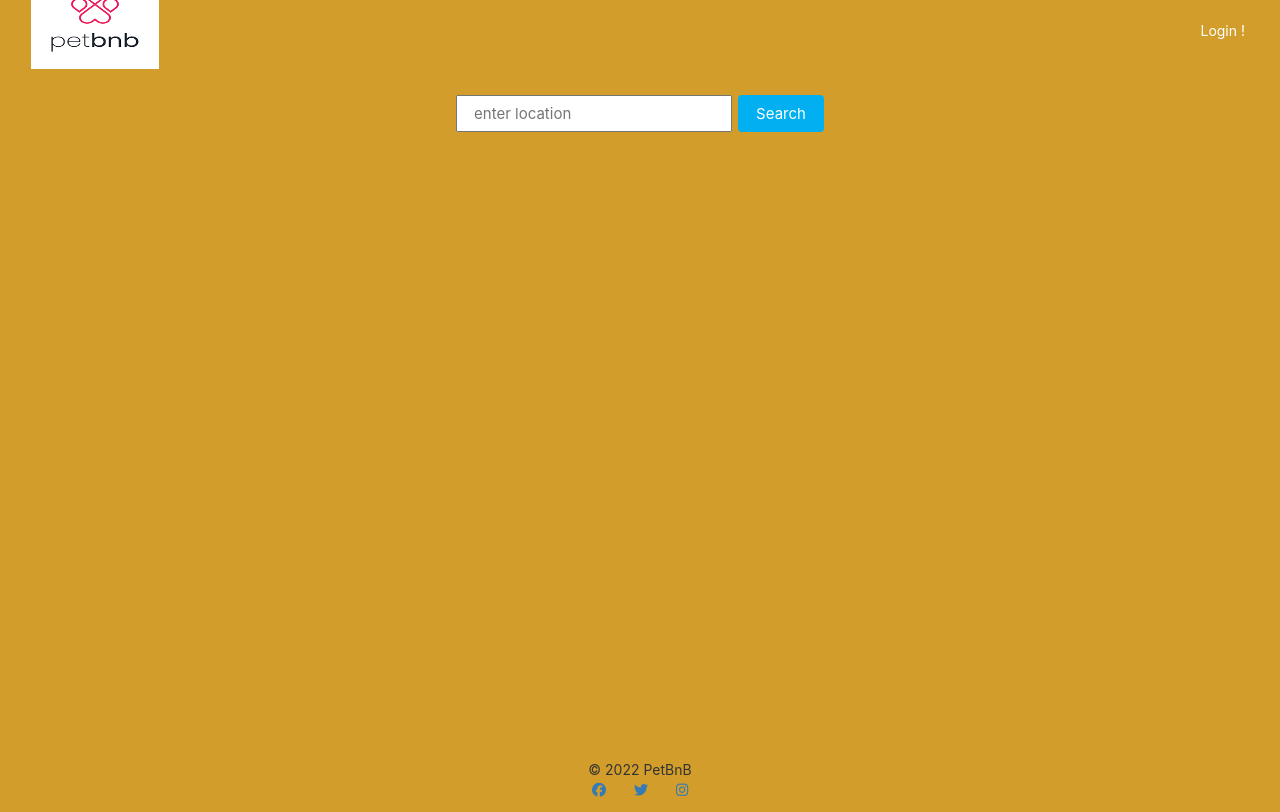
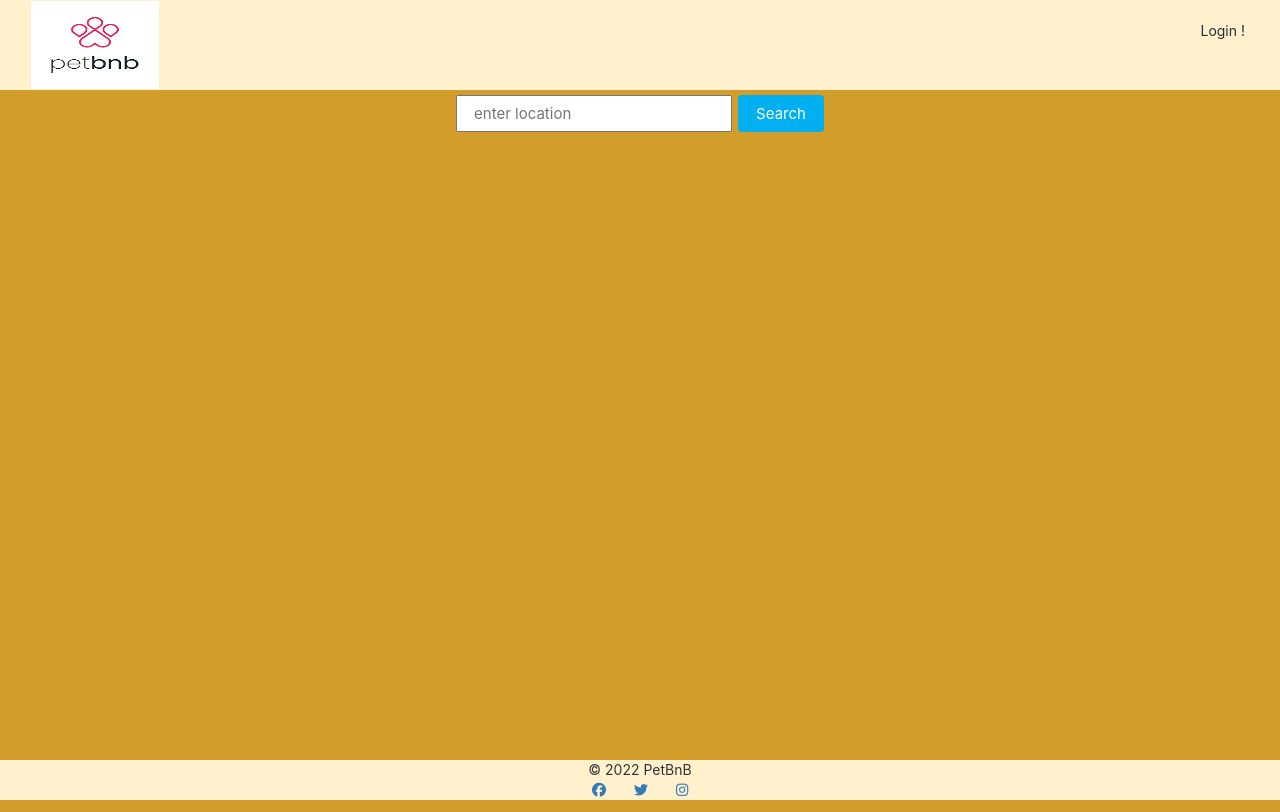
Before and after one commit to shivani1406/petbnb, a React (Create React App) app in the folder react-front-end/: page /mainpage in a window 1280 px wide. Built offline with nearby package versions, Linux system fonts and the light colour scheme.

Commit message:
fixed display

```diff
--- a/react-front-end/src/App.css
+++ b/react-front-end/src/App.css
@@ -38,15 +38,15 @@ nav {
 	z-index: 9999;
 	width: 100%;
 	height: 90px;
-	background: #D29D2B;
+	background: #FFF1CE;
 	padding: 1.5em 1.5em;
 	width: 100%;
-	height: 40px;
+	/* height: 40px; */
 	display: flex;
 	align-items: center;
 }
 .imageLogo {
-  height:12vh;
+  height:11vh;
   width:10vw;
   margin-right:0.5vw;
 }
@@ -55,7 +55,7 @@ nav {
 	margin-left: 10px;
 	font-size: 1.5em;
 	font-family: "Bungee", cursive;
-	color: #fff;
+	color:#282c34;
 }
 
 .btn__text {
@@ -63,24 +63,28 @@ nav {
 	top: 1.5em;
 	right: 2.5em;
 	cursor: pointer;
-	color: #fff;
+	color:#282c34;
 	float: right;
 	text-decoration: none;
 }
 
 .main-page{
-  margin-top: 95px;
+  margin-top: 90px;
   background-image: url("https://blogs.cdc.gov/publichealthmatters/wp-content/uploads/sites/6/2020/05/golden_retiver_cat_cropped-1024x458.jpg");
   background-repeat: no-repeat;
   background-size:cover;
   align-items: center;
-height: 450px;
+height: 550px;
 }
 
 .footer {
+
+            /* Height of the footer*/
+            height: 40px;
   border-top: 1px solid lightgray;
   padding: 20px;
-  background-color: #f7f7f7;
+  background: #FFF1CE;
+  /* background-color: #f7f7f7; */
   text-align: center;
 }
 
@@ -148,12 +152,15 @@ height: 450px;
   display: grid;
   grid-template-columns: 220px 220px;
   align-items: baseline;
+  margin-bottom: 40px;
 }
 
 .app__admin {
   margin-top: 95px;
+  margin-bottom: 80px;
 }
 
 .app__createproperty{
   margin-top: 95px;
+  margin-bottom: 80px;
 }
--- a/react-front-end/src/Footer.js
+++ b/react-front-end/src/Footer.js
@@ -3,7 +3,7 @@ import React, { Component } from 'react';
 export class Footer extends Component {
   render() {
     return (
-      <footer style={{position: "absolute", bottom:0, width: "100%"}}>
+      <footer style={{position: "fixed", bottom:0, width: "100%",background: "#FFF1CE"}}>
         <div className="footer-copyright">
           <div className="container">
               © 2022 PetBnB
```
